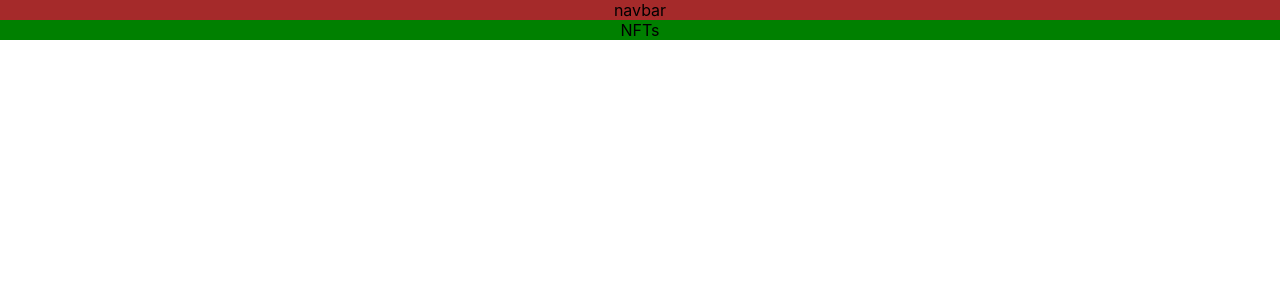
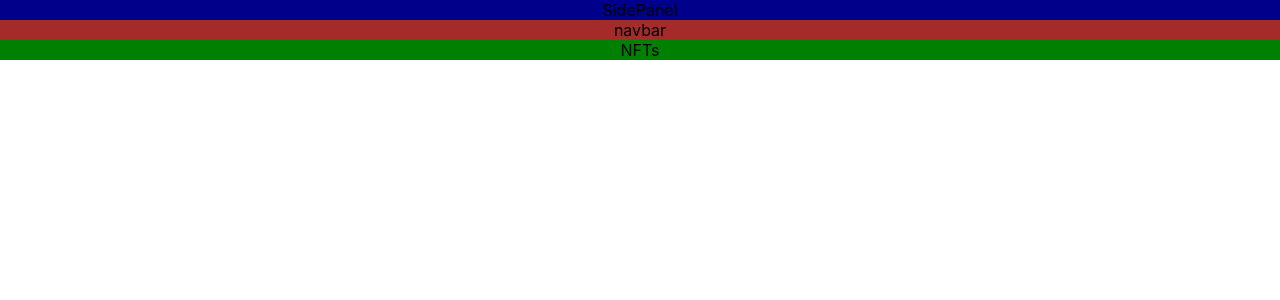
Before and after one commit to THEmmanuel/NFT-marketplace, a React (Create React App) app: page / in a window 1280 px wide. Shown: the top 300 px of the page. Built offline with nearby package versions, Linux system fonts and the light colour scheme.

Commit message:
Add sidepanel section style and import

```diff
--- a/src/App.js
+++ b/src/App.js
@@ -1,10 +1,12 @@
 import './App.css';
 import NavBar from './containers/NavBar/NavBar';
 import NFTs from './containers/NFTs/NFTs';
+import SidePanel from './containers/SidePanel/SidePanel';
 
 function App() {
   return (
     <div className="App">
+		<SidePanel/>
 		<NavBar/>
 		<NFTs/>
     </div>
--- a/src/containers/SidePanel/SidePanel.js
+++ b/src/containers/SidePanel/SidePanel.js
@@ -0,0 +1,11 @@
+import style from './SidePanel.module.css';
+
+const SidePanel = () => {
+	return (
+		<section className={style.SidePanel}>
+			SidePanel
+		</section>
+	)
+}
+
+export default SidePanel;
--- a/src/containers/SidePanel/SidePanel.module.css
+++ b/src/containers/SidePanel/SidePanel.module.css
@@ -0,0 +1,3 @@
+.SidePanel{
+	background-color: darkblue;
+}
```
